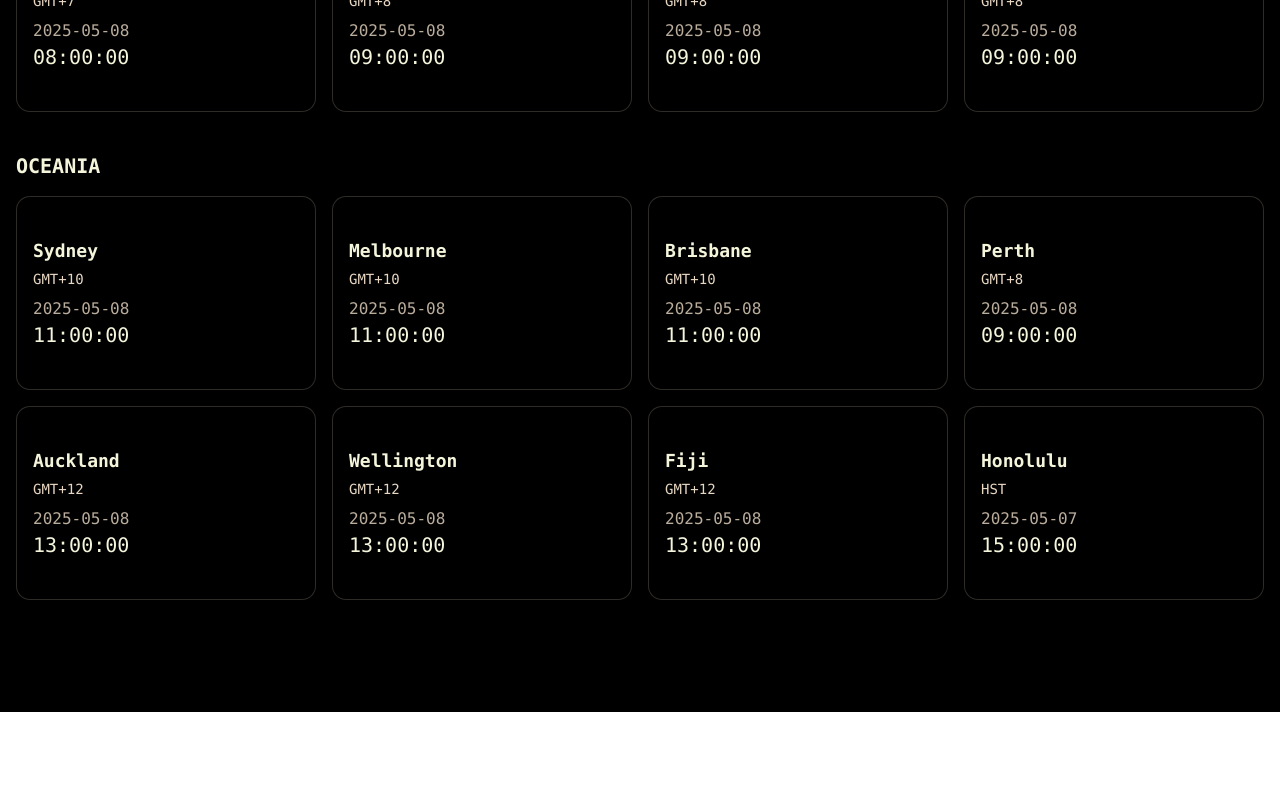
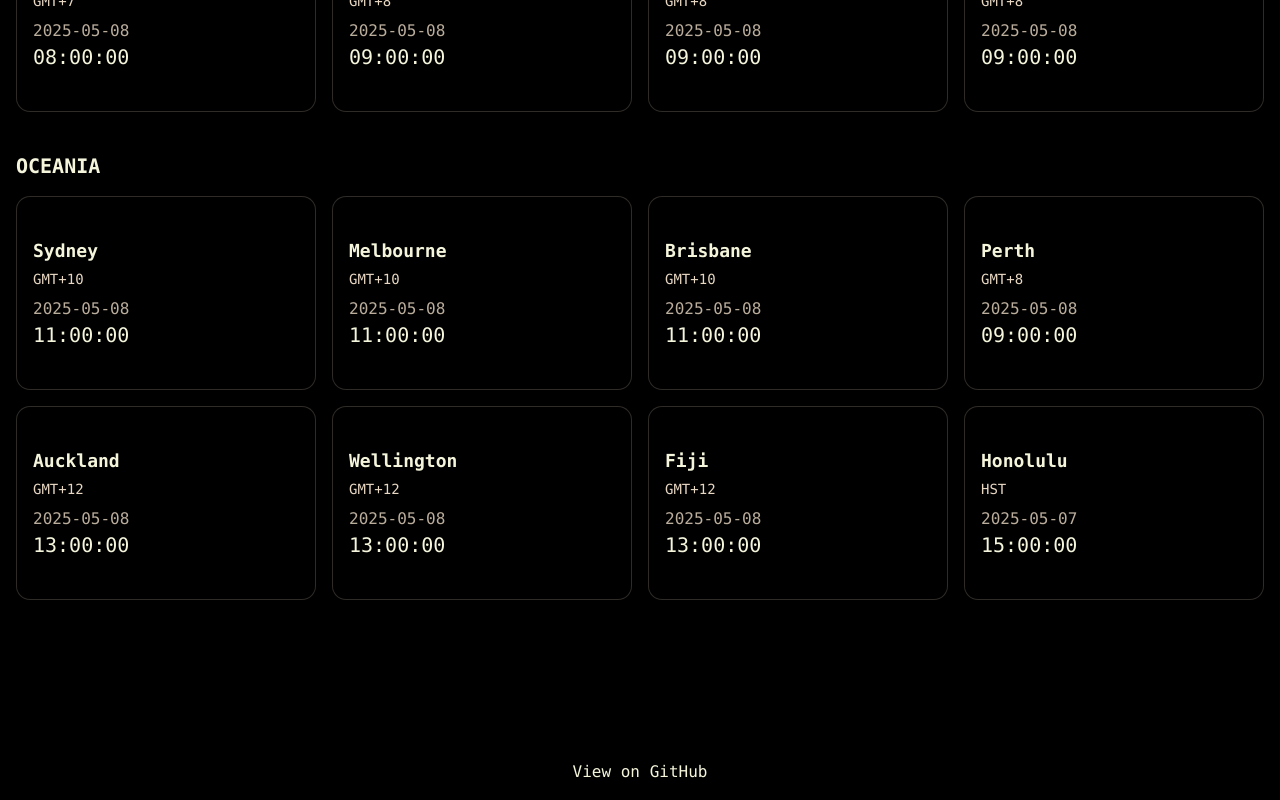
Before and after one commit to ekaone/hackathon-global-time, a React (Vite) app: page / in a window 1280 px wide. Shown: the part 3828-4628 px from the top of the page. Before the commit the page ends 4540 px from the top, so only its background shows below. Built offline with nearby package versions, Linux system fonts and the light colour scheme.

Commit message:
add footer

```diff
--- a/src/components/countdown-app.tsx
+++ b/src/components/countdown-app.tsx
@@ -9,6 +9,7 @@
 import EventTimeline, { eventDates, type EventDate } from "./event-timeline";
 import { Button } from "@/components/ui/button";
 import { PlusCircle } from "lucide-react";
+import Footer from "./footer";
 
 export default function CountdownApp() {
   const [targetDate, setTargetDate] = useState<DateTime | null>(null);
@@ -128,6 +129,7 @@
           initialDate={targetDate}
         />
       </div>
+      <Footer />
     </div>
   );
 }
--- /dev/null
+++ b/src/components/footer.tsx
@@ -0,0 +1,35 @@
+import React from "react";
+
+const Footer: React.FC = () => (
+  <footer
+    style={{
+      width: "100%",
+      padding: "1rem 0",
+      color: "#f5f5dc",
+      textAlign: "center",
+      position: "relative",
+      bottom: 0,
+      zIndex: 10,
+      marginTop: "2rem",
+    }}
+  >
+    <a
+      href="https://github.com/ekaone/hackathon-global-time"
+      target="_blank"
+      rel="noopener noreferrer"
+      style={{
+        color: "#f5f5dc",
+        textDecoration: "none",
+        fontWeight: 500,
+        display: "inline-flex",
+        alignItems: "center",
+        gap: "0.5rem",
+        fontSize: "1rem",
+      }}
+    >
+      View on GitHub
+    </a>
+  </footer>
+);
+
+export default Footer;
```
Also changed, not shown: public/github-icon.svg (added).
